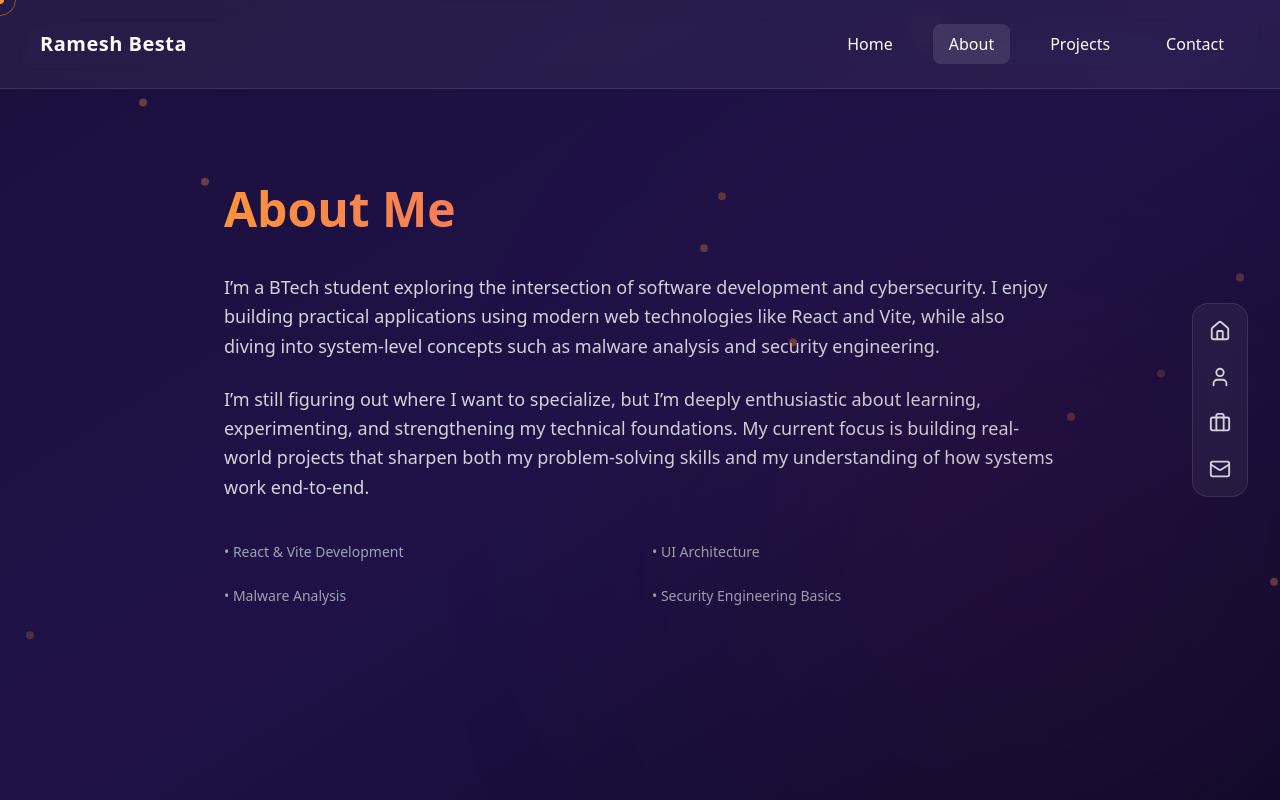
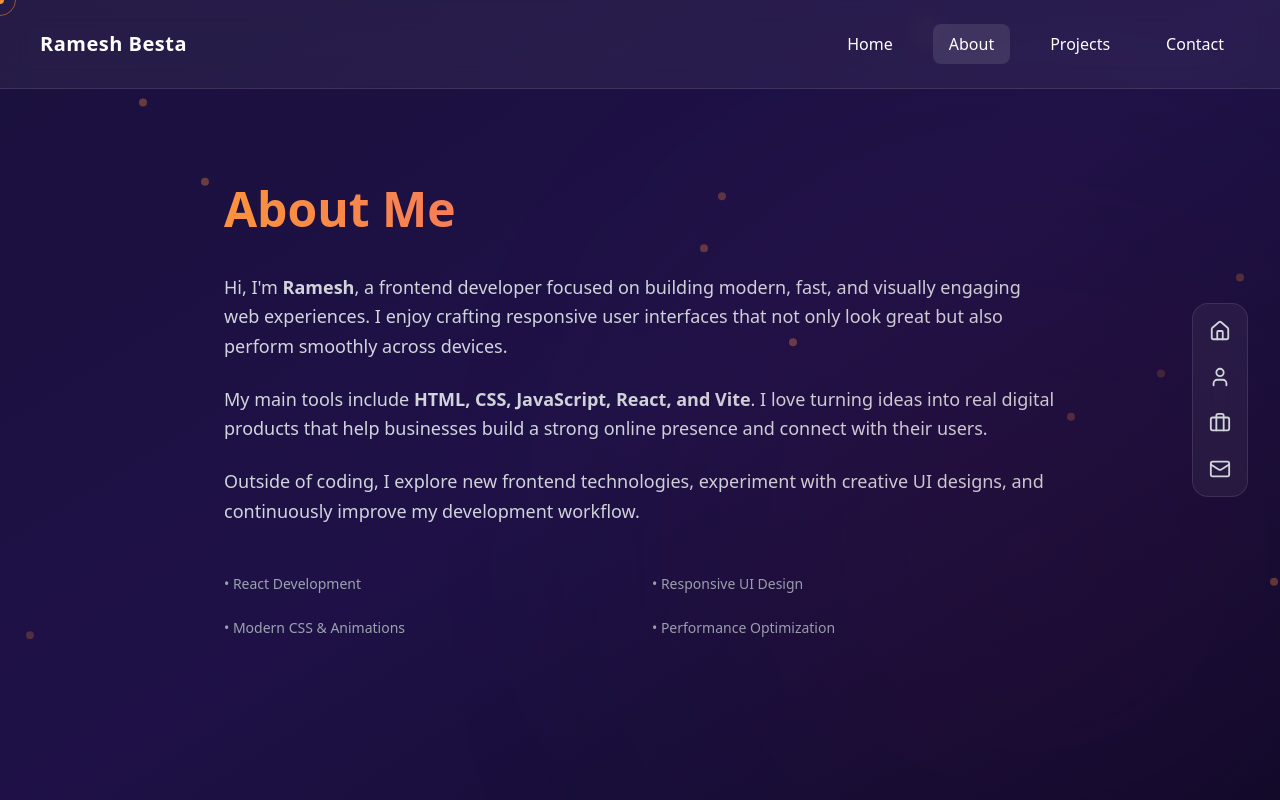
Before and after one commit to ramesh-ram16/ramm-portfolio, a React (Vite) app: page /about in a window 1280 px wide. Built offline with nearby package versions, Linux system fonts and the light colour scheme.

Commit message:
Update portfolio UI, animations, particles

```diff
--- a/src/pages/About.jsx
+++ b/src/pages/About.jsx
@@ -1,29 +1,36 @@
 export default function About() {
   return (
     <section className="max-w-4xl mx-auto px-8 py-24">
+
       <h2 className="text-5xl font-bold mb-10 bg-gradient-to-r from-orange-400 to-pink-500 bg-clip-text text-transparent">
         About Me
       </h2>
 
-      <p className="text-gray-300 leading-relaxed text-lg space-y-6">
-        I’m a BTech student exploring the intersection of software development and cybersecurity.
-        I enjoy building practical applications using modern web technologies like React and Vite,
-        while also diving into system-level concepts such as malware analysis and security engineering.
+      <p className="text-gray-300 leading-relaxed text-lg">
+        Hi, I'm <strong>Ramesh</strong>, a frontend developer focused on building
+        modern, fast, and visually engaging web experiences. I enjoy crafting
+        responsive user interfaces that not only look great but also perform
+        smoothly across devices.
       </p>
 
       <p className="text-gray-300 leading-relaxed text-lg mt-6">
-        I’m still figuring out where I want to specialize, but I’m deeply enthusiastic about learning,
-        experimenting, and strengthening my technical foundations. My current focus is building
-        real-world projects that sharpen both my problem-solving skills and my understanding of
-        how systems work end-to-end.
+        My main tools include <strong>HTML, CSS, JavaScript, React, and Vite</strong>.
+        I love turning ideas into real digital products that help businesses
+        build a strong online presence and connect with their users.
       </p>
 
-      <div className="mt-10 grid grid-cols-2 gap-6 text-sm text-gray-400">
-        <div>• React & Vite Development</div>
-        <div>• UI Architecture</div>
-        <div>• Malware Analysis</div>
-        <div>• Security Engineering Basics</div>
+      <p className="text-gray-300 leading-relaxed text-lg mt-6">
+        Outside of coding, I explore new frontend technologies, experiment with
+        creative UI designs, and continuously improve my development workflow.
+      </p>
+
+      <div className="mt-12 grid grid-cols-2 gap-6 text-sm text-gray-400">
+        <div>• React Development</div>
+        <div>• Responsive UI Design</div>
+        <div>• Modern CSS & Animations</div>
+        <div>• Performance Optimization</div>
       </div>
+
     </section>
   );
 }
```
